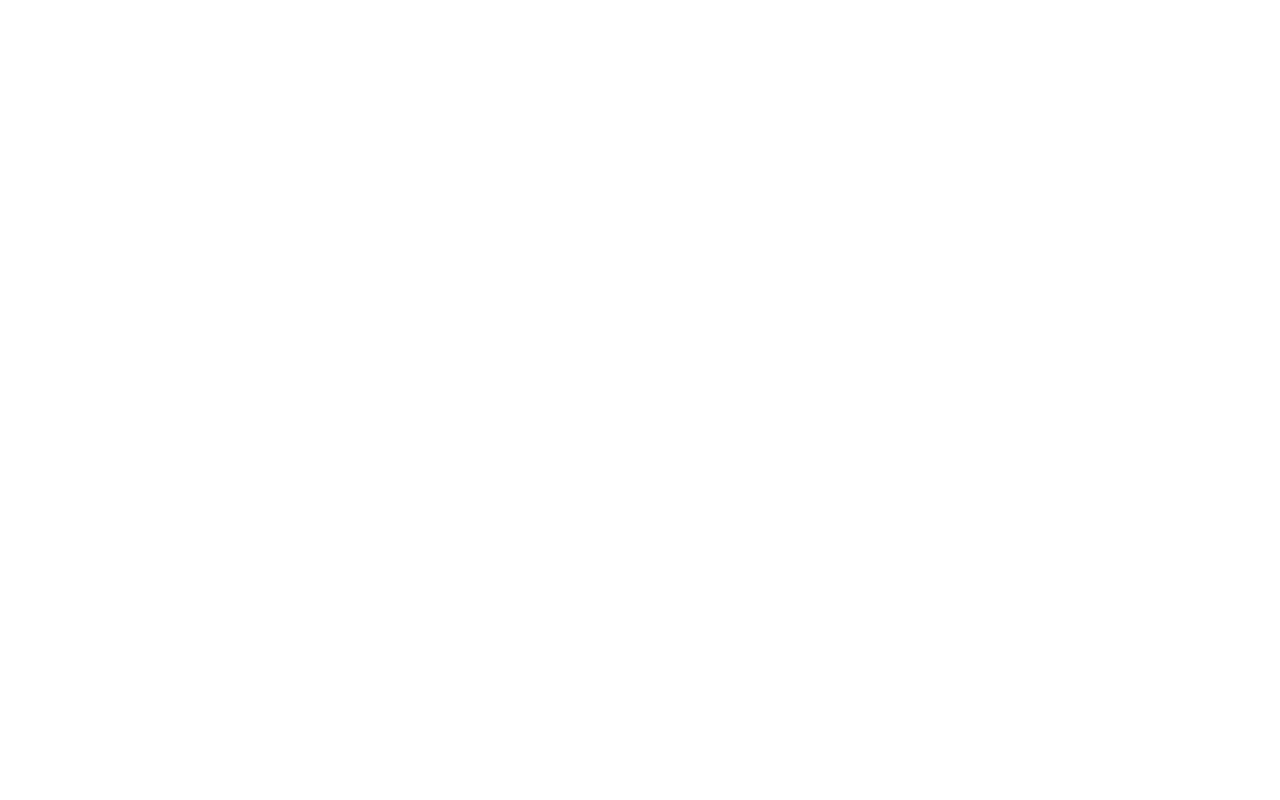
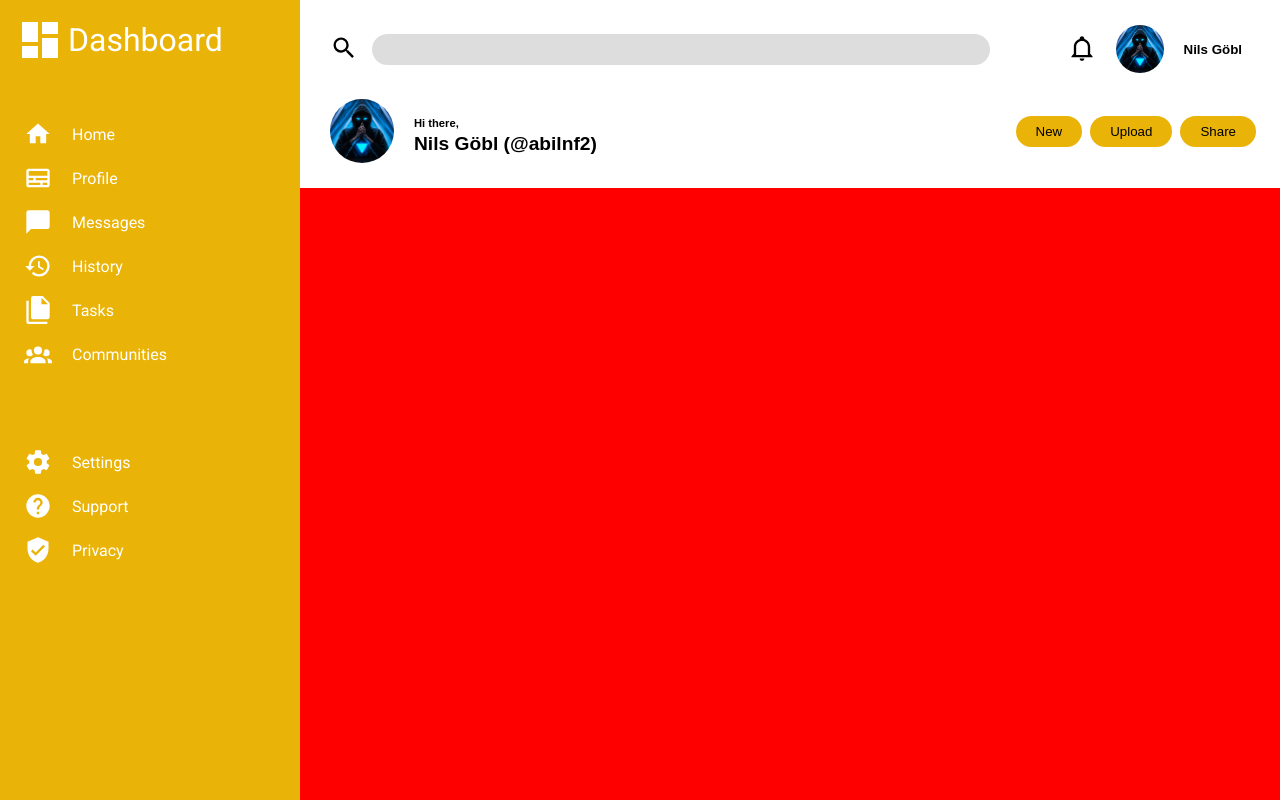
Before and after one commit to abilnf/odin-admin-dashboard, a website: page index.html in a window 1280 px wide. Drawn offline with Linux system fonts and the light colour scheme.

Commit message:
Create header and sidebar

```diff
--- a/index.css
+++ b/index.css
@@ -5,3 +5,169 @@
   --color-primary: #eab308;
   --color-secondary: #854d0e;
 }
+
+body {
+  height: 100vh;
+  margin: 0;
+  display: grid;
+  grid: 1fr 4.5fr / 300px 4fr;
+}
+
+.sidebar {
+  grid-row: 1 / -1;
+  background-color: var(--color-primary);
+  display: grid;
+  grid-template-rows: repeat(3, min-content);
+  gap: 32px;
+  padding: 16px;
+}
+
+.header {
+  padding: 24px;
+  display: grid;
+  grid-template-rows: auto auto;
+  gap: 24px;
+}
+
+.content {
+  background-color: red;
+}
+
+.sidebar-item,
+.logo-container {
+  text-decoration: none;
+  color: white;
+}
+
+.sidebar-item *,
+.logo-container * {
+  display: inline;
+  vertical-align: middle;
+}
+
+.logo-container img {
+  width: 48px;
+  height: 48px;
+  filter: brightness(0) invert(1);
+}
+
+.logo-container p {
+  font-size: 32px;
+}
+
+ul {
+  padding: 0;
+}
+
+.icon {
+  width: 28px;
+  height: 28px;
+}
+
+.sidebar-item img {
+  margin-right: 16px;
+  filter: brightness(0) invert(1);
+}
+
+.sidebar-item p {
+  font-size: 16px;
+}
+
+li {
+  list-style: none;
+  padding: 8px;
+  border-radius: 8px;
+  transition: all 100ms ease-in-out;
+}
+
+li:hover {
+  background-color: var(--color-secondary);
+}
+
+.header > div:first-child {
+  display: grid;
+  grid-template-columns: auto 1fr auto auto auto;
+  align-items: center;
+  gap: 8px;
+}
+
+.profile * {
+  display: inline;
+  vertical-align: middle;
+}
+
+.profile img {
+  margin-right: 16px;
+  border-radius: 100%;
+  width: 48px;
+  height: 48px;
+  overflow: none;
+}
+
+.profile p {
+  font-weight: bold;
+}
+
+.header > div:first-child button {
+  background-color: transparent;
+  border: none;
+}
+
+input {
+  background-color: #ddd;
+  border-radius: 16px;
+  border: none;
+  padding: 8px;
+  margin-right: 64px;
+}
+
+.profile-large {
+  display: grid;
+  grid: 1fr 1fr / auto 1fr;
+  justify-items: start;
+  align-content: end;
+  gap: 4px;
+  border: none;
+  background-color: transparent;
+}
+
+.profile-large img {
+  margin-right: 16px;
+  border-radius: 100%;
+  width: 64px;
+  height: 64px;
+  overflow: none;
+  grid-row: 1 / 3;
+}
+
+.profile-large p {
+  padding: 0;
+  margin: 0;
+}
+
+.profile-large p:first-of-type {
+  grid-column: 2;
+  align-self: flex-end;
+  font-weight: bold;
+  font-size: 0.7rem;
+}
+
+.profile-large p:last-of-type {
+  grid-column: 2;
+  font-weight: bold;
+  font-size: 1.2rem;
+}
+
+.header > div:last-child {
+  display: grid;
+  grid-template-columns: 1fr auto auto auto;
+  align-items: center;
+  gap: 8px;
+}
+
+.header > div:last-child button:not(:first-child) {
+  background-color: var(--color-primary);
+  border: 0;
+  border-radius: 16px;
+  padding: 8px 20px;
+}
--- a/index.html
+++ b/index.html
@@ -7,5 +7,106 @@
     <title>abiknf's Admin Dashboard</title>
     <link rel="stylesheet" href="index.css" />
   </head>
-  <body></body>
+  <body>
+    <div class="sidebar">
+      <a href="#" class="logo-container">
+        <img src="./assets/view-dashboard.svg" alt="Logo" />
+        <p>Dashboard</p>
+      </a>
+
+      <ul>
+        <li>
+          <a class="sidebar-item">
+            <img class="icon" src="./assets/home.svg" alt="Home" />
+            <p>Home</p>
+          </a>
+        </li>
+        <li>
+          <a class="sidebar-item">
+            <img class="icon" src="./assets/id-card.svg" alt="Profile" />
+            <p>Profile</p>
+          </a>
+        </li>
+        <li>
+          <a class="sidebar-item">
+            <img class="icon" src="./assets/message.svg" alt="Messages" />
+            <p>Messages</p>
+          </a>
+        </li>
+        <li>
+          <a class="sidebar-item">
+            <img class="icon" src="./assets/history.svg" alt="History" />
+            <p>History</p>
+          </a>
+        </li>
+        <li>
+          <a class="sidebar-item">
+            <img class="icon" src="./assets/file-multiple.svg" alt="Tasks" />
+            <p>Tasks</p>
+          </a>
+        </li>
+        <li>
+          <a class="sidebar-item">
+            <img
+              class="icon"
+              src="./assets/account-group.svg"
+              alt="Communities"
+            />
+            <p>Communities</p>
+          </a>
+        </li>
+      </ul>
+
+      <ul>
+        <li>
+          <a class="sidebar-item">
+            <img class="icon" src="./assets/cog.svg" alt="Settings" />
+            <p>Settings</p>
+          </a>
+        </li>
+        <li>
+          <a class="sidebar-item">
+            <img class="icon" src="./assets/help-circle.svg" alt="Support" />
+            <p>Support</p>
+          </a>
+        </li>
+        <li>
+          <a class="sidebar-item">
+            <img class="icon" src="./assets/shield-check.svg" alt="Privacy" />
+            <p>Privacy</p>
+          </a>
+        </li>
+      </ul>
+    </div>
+    <div class="header">
+      <div>
+        <button>
+          <img class="icon" src="./assets/magnify.svg" alt="Search" />
+        </button>
+        <input type="text" name="search" id="search" />
+        <button>
+          <img
+            class="icon"
+            src="./assets/bell-outline.svg"
+            alt="Notifications"
+          />
+        </button>
+        <button class="profile">
+          <img src="./assets/profile1.jpg" alt="Profile picture" />
+          <p>Nils Göbl</p>
+        </button>
+      </div>
+      <div>
+        <button class="profile-large">
+          <img src="./assets/profile1.jpg" alt="Profile picture" />
+          <p>Hi there,</p>
+          <p>Nils Göbl (@abilnf2)</p>
+        </button>
+        <button>New</button>
+        <button>Upload</button>
+        <button>Share</button>
+      </div>
+    </div>
+    <div class="content"></div>
+  </body>
 </html>
```
